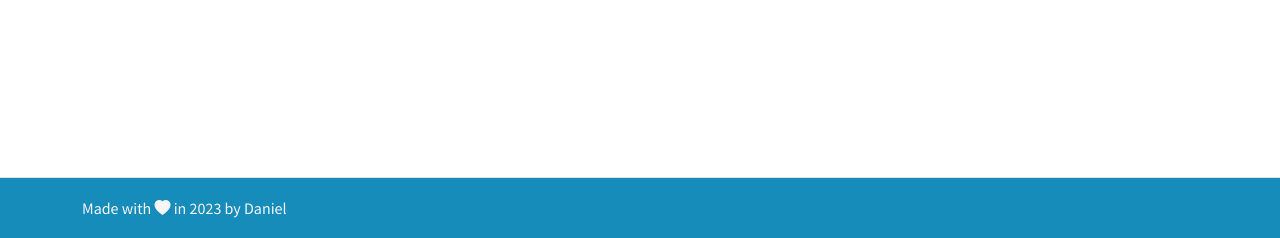
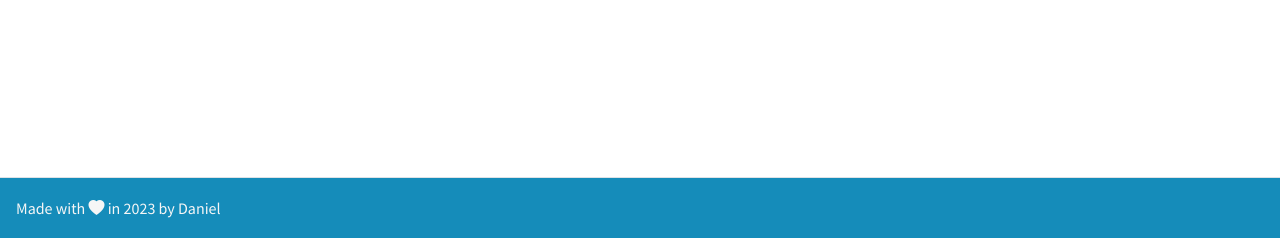
Before and after one commit to d-wolf/asp_net_core_e_commerce, an ASP.NET Core app: page / in a window 1280 px wide. Shown: the part 562-800 px from the top of the page. Run offline with ASP.NET Core 8, Linux system fonts and the light colour scheme; style sheets or scripts are compiled from the project's sources.

Commit message:
Update _Layout.cshtml

```diff
--- a/ECommerce/ECommerce.WebApp/Views/Shared/_Layout.cshtml
+++ b/ECommerce/ECommerce.WebApp/Views/Shared/_Layout.cshtml
@@ -43,7 +43,7 @@
     </div>
 
     <footer class="border-top footer text-muted bg-primary">
-        <div class="container text-light">
+        <div class="text-light mx-3">
             Made with <i class="bi bi-heart-fill"></i> in 2023 by Daniel
         </div>
     </footer>
```
